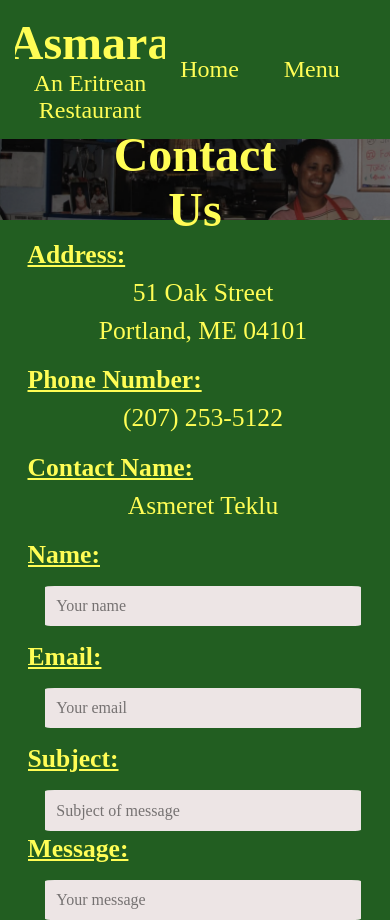
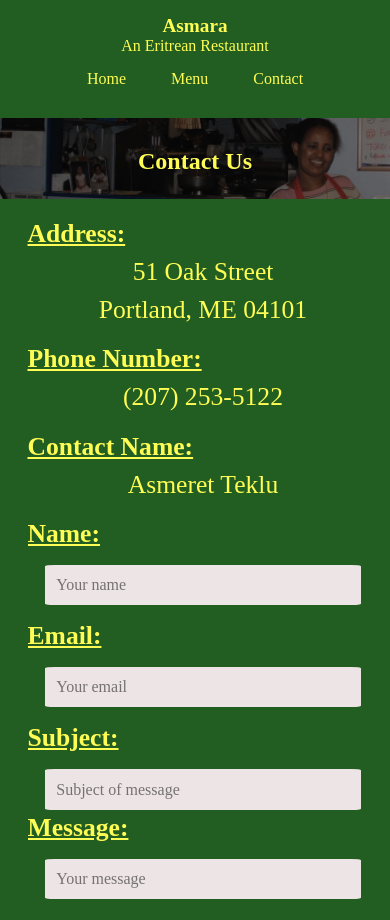
Before and after one commit to zabekey/responsive-design, a plain HTML site: page index.html in a window 390 px wide. Shown: the top 920 px of the page. Drawn offline with Linux system fonts and the light colour scheme.

Commit message:
fixed phones issues

```diff
--- a/style.css
+++ b/style.css
@@ -8,7 +8,8 @@ body{
     margin: 0;
     padding: 0;
     background-color: #225e21;
-    overflow: hidden;
+    overflow-x: hidden;
+    overflow-y: hidden;
 }
 
 header{
@@ -291,10 +292,19 @@ footer{
     cursor: pointer;
 }
 
+
+@media screen and (max-width: 460px){
+    #banner-content{
+        display: flex;
+        justify-content: space-between;
+        flex-direction: column;
+        margin: 0;
+        padding: 0;
+        overflow: hidden;
+    }
+}
+
 @media screen and (max-width: 600px){
-    body{
-        color: black;
-    }
     #information-content {
         display: flex;
         align-items: center;
@@ -352,6 +362,27 @@ footer{
         flex: 2;
     }
 
+    #contact-image-text{
+        position: absolute;
+        top: 50%;
+        left: 50%;
+        transform: translate(-50%, -50%);
+        font-size: 1.5rem;
+    }
+
+
+    #restaurant-name{
+        font-size: 1.2rem;
+
+    }
+    #restaurant-name-sub{
+        font-size: 1rem;
+
+    }
+
+    #banner-button{
+        font-size: 1rem;
+    }
 }
 
 
```
